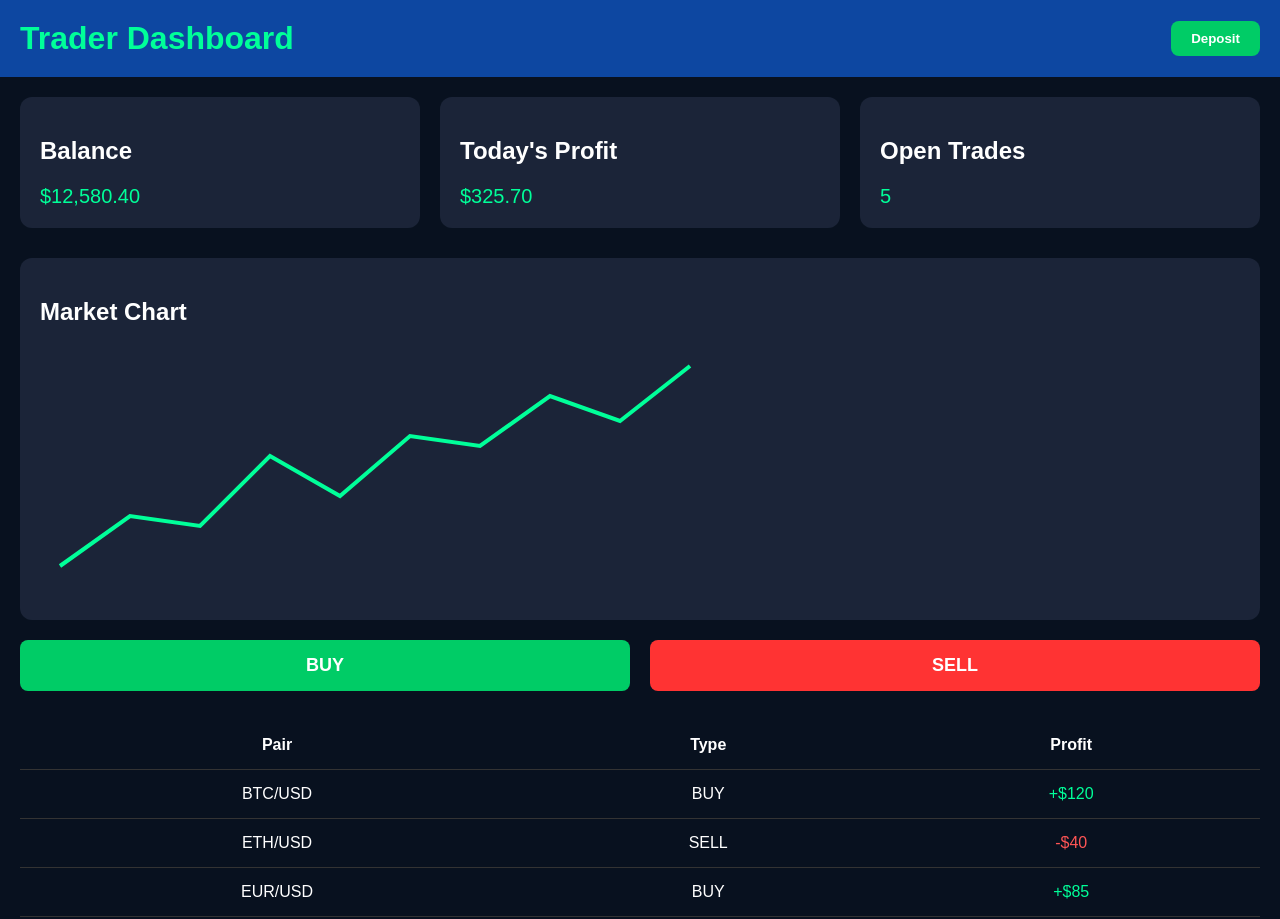
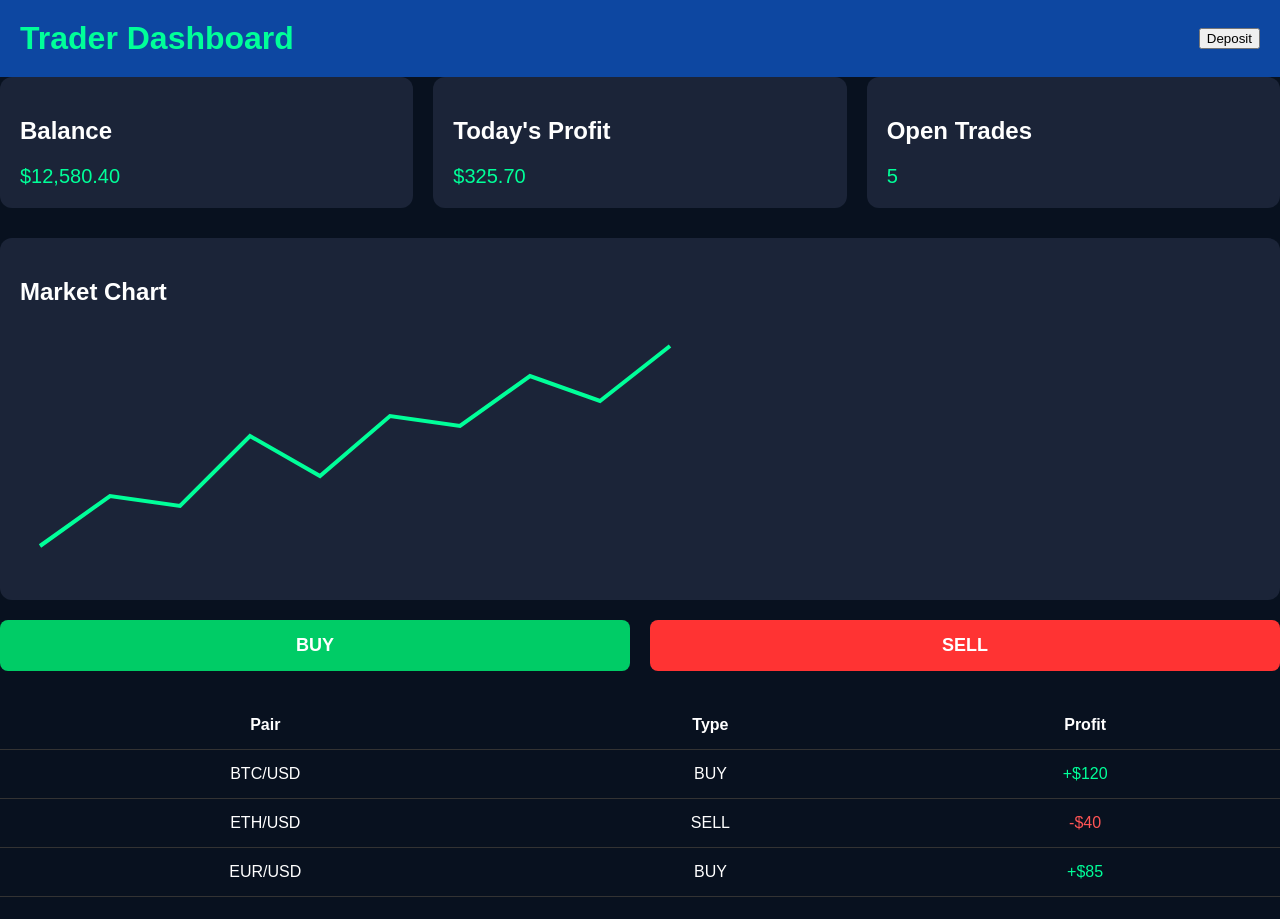
Before and after one commit to stevenomae94/Trader-scheme, a plain HTML site: page dashboard.html in a window 1280 px wide. Shown: the top 919 px of the page. Drawn offline with Linux system fonts and the light colour scheme.

Commit message:
Update dashboard.html

```diff
--- a/dashboard.html
+++ b/dashboard.html
@@ -26,7 +26,9 @@
     color:#00ff99;
 }
 
-.deposit{
+<button onclick="window.location.href='deposit.html'">
+    Deposit
+</button>
     background:#00cc66;
     color:white;
     border:none;
```
